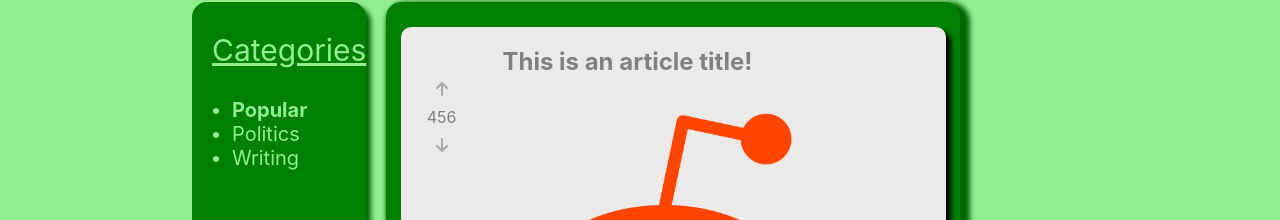
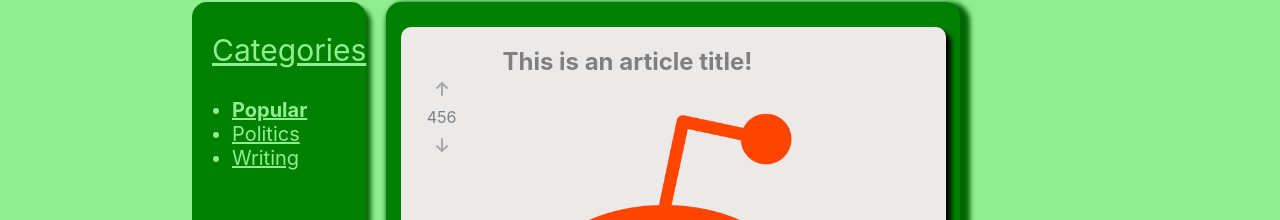
Before and after one commit to Akkazurami/reddit-client, a React (Create React App) app: page / in a window 1280 px wide. Shown: the part 104-324 px from the top of the page. Built offline with nearby package versions, Linux system fonts and the light colour scheme.

Commit message:
Implemented react router

```diff
--- a/package.json
+++ b/package.json
@@ -12,6 +12,7 @@
     "react": "^18.2.0",
     "react-dom": "^18.2.0",
     "react-redux": "^8.1.3",
+    "react-router-dom": "^6.22.3",
     "react-scripts": "5.0.1",
     "web-vitals": "^2.1.4"
   },
--- a/src/App.css
+++ b/src/App.css
@@ -2,7 +2,3 @@
     padding-top: 20px;
     padding-bottom: 20px;
 }
-
-main {
-    display: flex;
-}
--- a/src/App.js
+++ b/src/App.js
@@ -3,15 +3,13 @@ import Header from './components/header/Header.js';
 import { ArticleList } from './features/articlelist/ArticleList.js';
 import Categories from './features/categories/Categories.js';
 import './App.css';
+import { Outlet } from 'react-router-dom';
 
 function App() {
   return (
     <div className="App">
         <Header />
-        <main>
-          <Categories />
-          <ArticleList />
-        </main>
+        <Outlet />
     </div>
   );
 }
--- a/src/components/article/Article.js
+++ b/src/components/article/Article.js
@@ -2,7 +2,6 @@ import React from 'react';
 
 import { FontAwesomeIcon } from '@fortawesome/react-fontawesome';
 import { faArrowUp, faArrowDown, faMessage } from '@fortawesome/free-solid-svg-icons';
-import redditAlien from '../../assets/reddit-alien.png';
 import './Article.css';
 
 export default function Article({article}) {
--- /dev/null
+++ b/src/components/error-pages/not-found/not-found.jsx
@@ -0,0 +1,16 @@
+import { useRouteError } from "react-router-dom";
+
+export default function ErrorPage() {
+  const error = useRouteError();
+  console.error(error);
+
+  return (
+    <div id="error-page">
+      <h1>Oops!</h1>
+      <p>Sorry, an unexpected error has occurred.</p>
+      <p>
+        <i>{error.statusText || error.message}</i>
+      </p>
+    </div>
+  );
+}
--- a/src/features/articlelist/ArticleList.css
+++ b/src/features/articlelist/ArticleList.css
@@ -6,3 +6,8 @@
     border-radius: 15px;
     box-shadow: 5px 5px 5px 5px darkgreen;
 }
+
+main {
+    display: flex;
+    width: 100%;
+}
--- a/src/features/articlelist/ArticleList.js
+++ b/src/features/articlelist/ArticleList.js
@@ -6,15 +6,20 @@ import './ArticleList.css';
 import Article from '../../components/article/Article';
 
 import { selectArticles } from './articlesSlice';
+import Categories from '../categories/Categories';
 
 export function ArticleList() {
     const articles = useSelector(selectArticles);
 
     return (
+    <main>
+        <Categories />
         <section className='article-list'>
             {articles.map(article => {
                 return <Article article={article} />
             })}
         </section>
+    </main>
+
     )
 }
--- a/src/features/categories/Categories.css
+++ b/src/features/categories/Categories.css
@@ -6,6 +6,10 @@
     margin: 86px 20px 0 15%;
     flex-grow: 1;
     height: 300px;
+}
+
+a {
+    color: lightgreen;
 }
 
 h3 {
--- a/src/features/categories/Categories.js
+++ b/src/features/categories/Categories.js
@@ -1,5 +1,6 @@
 import React from 'react';
 import { useDispatch, useSelector } from 'react-redux';
+import { Link } from 'react-router-dom';
 
 import './Categories.css';
 
@@ -26,9 +27,9 @@ export default function Categories(props) {
             <ul>
                 {categories.map(option => {
                     if (option === category) {
-                        return <li className='active' key={option}>{option}</li>
+                        return <Link to={`../category/${option}`} ><li className='active' key={option}>{option}</li></Link>
                     } else {
-                        return <li onClick={handleClick} key={option}>{option}</li>
+                        return <Link to={`../category/${option}`} ><li onClick={handleClick} key={option}>{option}</li></Link>
                     }
                 })}
             </ul>
--- a/src/index.js
+++ b/src/index.js
@@ -2,9 +2,32 @@ import React from 'react';
 import { createRoot } from 'react-dom/client';
 import { Provider } from 'react-redux';
 import { store } from './app/store';
+
+import { createBrowserRouter, RouterProvider } from "react-router-dom";
+import ErrorPage from './components/error-pages/not-found/not-found';
+
 import App from './App';
 import reportWebVitals from './reportWebVitals';
 import './index.css';
+import { ArticleList } from './features/articlelist/ArticleList';
+
+const router = createBrowserRouter([
+  {
+    path: "/",
+    element: <App />,
+    errorElement: <ErrorPage />,
+    children: [
+      {
+        path: "/",
+        element: <ArticleList />
+      },
+      {
+        path: "category/:category",
+        element: <ArticleList />
+      }
+    ]
+  }
+])
 
 const container = document.getElementById('root');
 const root = createRoot(container);
@@ -12,7 +35,7 @@ const root = createRoot(container);
 root.render(
   <React.StrictMode>
     <Provider store={store}>
-      <App />
+      <RouterProvider router={router} />
     </Provider>
   </React.StrictMode>
 );
```
Also changed, not shown: 1 other file (tests, documents, lock files or other folders).
